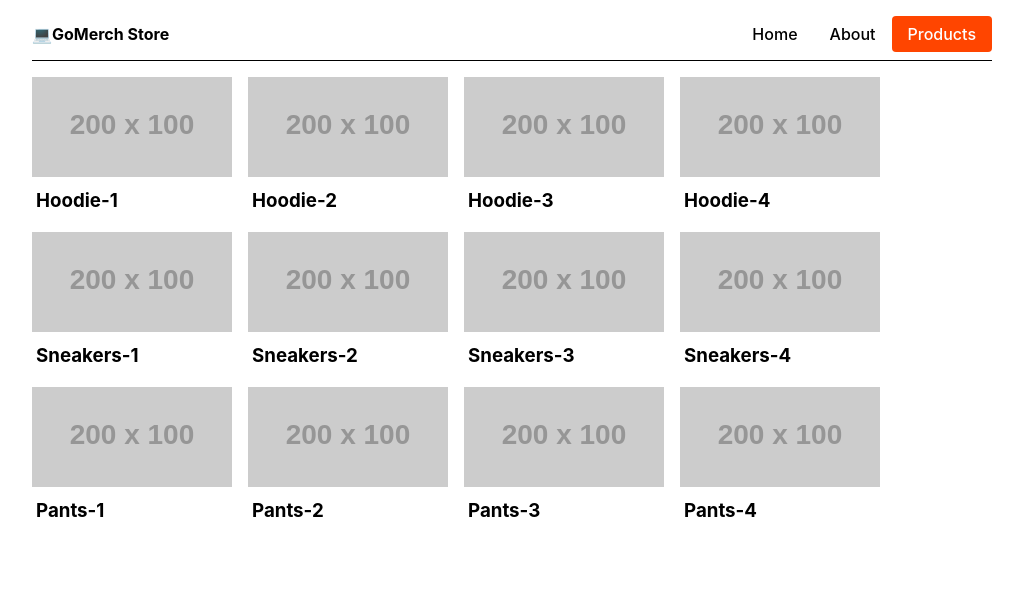
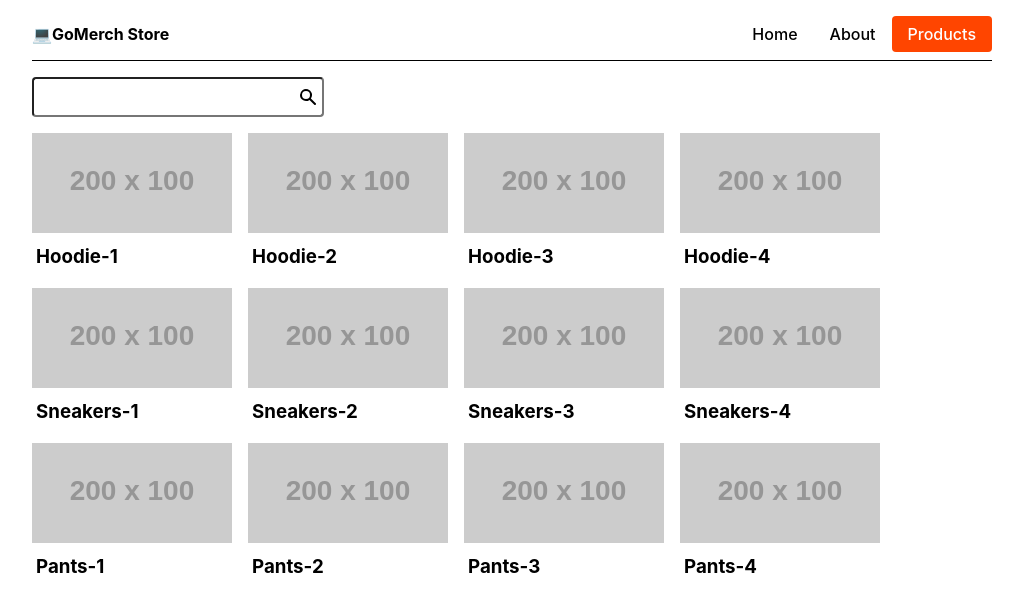
Before and after one commit to Allovallo/routes-3, a React (Create React App) app: page /products in a window 1280 px wide. Shown: the top 612 px of the page, without its empty margins (128-1151 px from the left). Built offline with nearby package versions, Linux system fonts and the light colour scheme.

Commit message:
files updated

```diff
--- a/package.json
+++ b/package.json
@@ -10,6 +10,7 @@
     "modern-normalize": "^3.0.0",
     "react": "^18.3.1",
     "react-dom": "^18.3.1",
+    "react-icons": "^5.3.0",
     "react-router-dom": "^6.26.1",
     "react-scripts": "5.0.1",
     "styled-components": "^6.1.12",
--- /dev/null
+++ b/src/components/SearchBox.jsx
@@ -0,0 +1,14 @@
+import { Wrapper, Icon, Input } from "./Searchbox.styled";
+
+export const SearchBox = ({ value, onChange }) => {
+  return (
+    <Wrapper>
+      <Icon />
+      <Input
+        type="text"
+        value={value}
+        onChange={(e) => onChange(e.target.value)}
+      />
+    </Wrapper>
+  );
+};
--- /dev/null
+++ b/src/components/SearchBox.styled.js
@@ -0,0 +1,23 @@
+import styled from 'styled-components';
+import { HiSearch } from 'react-icons/hi';
+
+export const Wrapper = styled.div`
+  display: inline-flex;
+  align-items: center;
+  position: relative;
+  margin-bottom: 16px;
+  text-transform: uppercase;
+`;
+
+export const Input = styled.input`
+  padding: 8px 32px 8px 8px;
+  border-radius: 4px;
+  font: inherit;
+`;
+
+export const Icon = styled(HiSearch)`
+  width: 20px;
+  height: 20px;
+  position: absolute;
+  right: 6px;
+`;
--- a/src/pages/Products.jsx
+++ b/src/pages/Products.jsx
@@ -1,11 +1,26 @@
+import { useSearchParams } from "react-router-dom";
 import { ProductList } from "../components/ProductList";
 import { getProducts } from '../fakeAPI';
+import { SearchBox } from "../components/SearchBox";
 
 export const Products = () => {
     const products = getProducts();
+    const [searchParams, setSearchParams] = useSearchParams();
+    const productName = searchParams.get("name") ?? "";
+
+    const visibleProducts = products.filter((product) =>
+        product.name.toLowerCase().includes(productName.toLowerCase())
+    );
+
+    const updateQueryString = (name) => {
+        const nextParams = name !== "" ? { name } : {};
+        setSearchParams(nextParams);
+    };
+
     return (
         <main>
-            <ProductList products={products} />
+            <SearchBox value={productName} onChange={updateQueryString} />
+            <ProductList products={visibleProducts} />
         </main>
     )
 }
```
Also changed, not shown: 1 other file (tests, documents, lock files or other folders).
